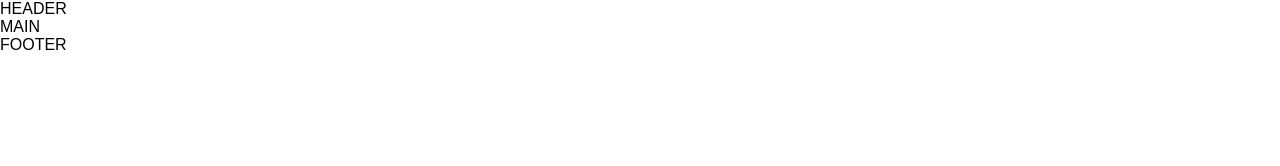
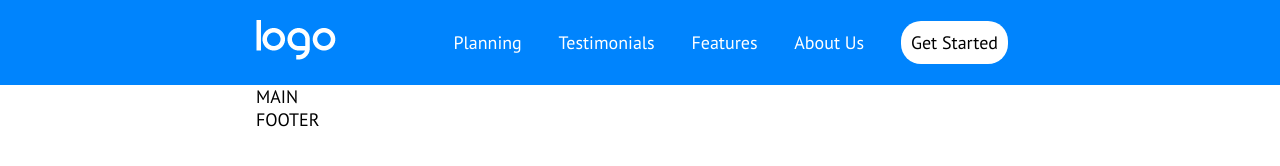
Before and after one commit to gaetanovenuto/htmlcss-responsive-layout, a plain HTML site: page index.html in a window 1280 px wide. Drawn offline with Linux system fonts and the light colour scheme.

Commit message:
v1.0 Completed header section

```diff
--- a/css/layout.css
+++ b/css/layout.css
@@ -1,8 +1,38 @@
 /***************************************************
     HEADER SECTION
 ****************************************************/
+header .container {
+    display: flex;
+    justify-content: space-between;
+    align-items: center;
+    padding: 20px 0px;
+}
 
+header .desktop-menu {
+    display: none;
+}
 
+.destop-menu ul {
+    display: inline-block;
+}
+
+.desktop-menu ul li {
+    display: inline-block;
+    list-style-type: none;
+    padding: 4px 16px;
+}
+
+.desktop-menu ul li a:hover {
+    color: #C4C4C4;
+}
+
+.desktop-menu ul li a {
+    text-decoration: none;
+}
+
+header .interactive-button {
+    background-color: #FFFFFF;
+}
 
 /***************************************************
     MAIN SECTION
@@ -34,8 +64,21 @@
     TABLET (>576px)
 **********************/
 
+@media screen and (min-width: 576px) {
+
+}
 
 
 /*********************
     DESKTOP (>992px)
 **********************/
+
+@media screen and (min-width: 992px) {
+    header .hamburger-menu {
+        display: none;
+    }
+
+    header .desktop-menu {
+        display: block;
+    }
+}
--- a/css/reset.css
+++ b/css/reset.css
@@ -8,7 +8,8 @@
 }
 
 html {
-    font-family: Arial, Helvetica, sans-serif;
+    font-family: "PT Sans", sans-serif;
+    font-size: 18px;
 }
 
 img {
--- a/css/style.css
+++ b/css/style.css
@@ -6,10 +6,64 @@
     BACKGROUND COLORS
 **********************/
 
+.white-bg {
+    background-color: #FFFFFF;
+}
+
+.blue-bg {
+    background-color: #0084FD;
+}
+
+.lightblue-bg {
+    background-color: #B5DDFF;
+}
+
+.purple-bg {
+    background-color: #9792E4;
+}
+
+.dark-grey-bg {
+    background-color: #333333;
+}
+
 /*********************
     TEXT
 **********************/
 
+.white-text {
+    color: #FFFFFF;
+}
+
+.black-text {
+    color: #000000;
+}
+
+.blue-text {
+    color: #0084FD;
+}
+
+.grey-text {
+    color:#5A6E7F;
+}
+
+.orange-text {
+    color:#FDC15F;
+}
+
+/*********************
+    BUTTONS
+**********************/
+
+.interactive-button {
+    border-radius: 20px;
+    padding: 10px;
+}
+
 /*********************
     CONTAINERS
 **********************/
+
+.container {
+    width: 60%;
+    margin: 0 auto;
+}
--- a/index.html
+++ b/index.html
@@ -9,13 +9,57 @@
         <link rel="stylesheet" href="css/reset.css">
         <link rel="stylesheet" href="css/layout.css">
         <link rel="stylesheet" href="css/style.css">
+
+        <!-- FONT FAMILY -->
+        <link rel="preconnect" href="https://fonts.googleapis.com">
+        <link rel="preconnect" href="https://fonts.gstatic.com" crossorigin>
+        <link href="https://fonts.googleapis.com/css2?family=PT+Sans:ital,wght@0,400;0,700;1,400;1,700&display=swap" rel="stylesheet">
+
+        <!-- FONT AWESOME -->
+        <link rel="stylesheet" href="https://cdnjs.cloudflare.com/ajax/libs/font-awesome/6.5.2/css/all.min.css" integrity="sha512-SnH5WK+bZxgPHs44uWIX+LLJAJ9/2PkPKZ5QiAj6Ta86w+fsb2TkcmfRyVX3pBnMFcV7oQPJkl9QevSCWr3W6A==" crossorigin="anonymous" referrerpolicy="no-referrer" />
     </head>
     <body>
 
         <!-- header -->
-        <header>
+        <header class="blue-bg">
             <div class="container">
-                HEADER
+                <a href="https://www.youtube.com/watch?v=dQw4w9WgXcQ&ab_channel=RickAstley">
+                    <img src="img/logo.png" alt="logo">
+                </a>
+                <div class="hamburger-menu white-text">
+                    <i class="fa-solid fa-bars">
+
+                    </i>
+                </div>
+                <div class="desktop-menu">
+                    <ul>
+                        <li>
+                            <a href="https://www.youtube.com/watch?v=dQw4w9WgXcQ&ab_channel=RickAstley" class="white-text">
+                                Planning
+                            </a>
+                        </li>
+                        <li>
+                            <a href="https://www.youtube.com/watch?v=dQw4w9WgXcQ&ab_channel=RickAstley" class="white-text">
+                                Testimonials
+                            </a>
+                        </li>
+                        <li>
+                            <a href="https://www.youtube.com/watch?v=dQw4w9WgXcQ&ab_channel=RickAstley" class="white-text">
+                                Features
+                            </a>
+                        </li>
+                        <li>
+                            <a href="https://www.youtube.com/watch?v=dQw4w9WgXcQ&ab_channel=RickAstley" class="white-text">
+                                About Us
+                            </a>
+                        </li>
+                        <li>
+                            <a href="https://www.youtube.com/watch?v=dQw4w9WgXcQ&ab_channel=RickAstley" class="black-text interactive-button white-bg">
+                                Get Started
+                            </a>
+                        </li>
+                    </ul>
+                </div>
             </div>
         </header>
         <!-- /header -->
```
Also changed, not shown: img/about.jpg (added), img/logo.png (added), img/phone.png (added), img/planning1.png (added), img/planning2.png (added), img/testimonial1.jpg (added), img/testimonial2.jpg (added), img/testimonial3.jpg (added), results-img/Responsive-Layout-Desktop.png (added), results-img/Responsive-Layout-Mobile.png (added), results-img/Responsive-Layout-Tablet.png (added).
